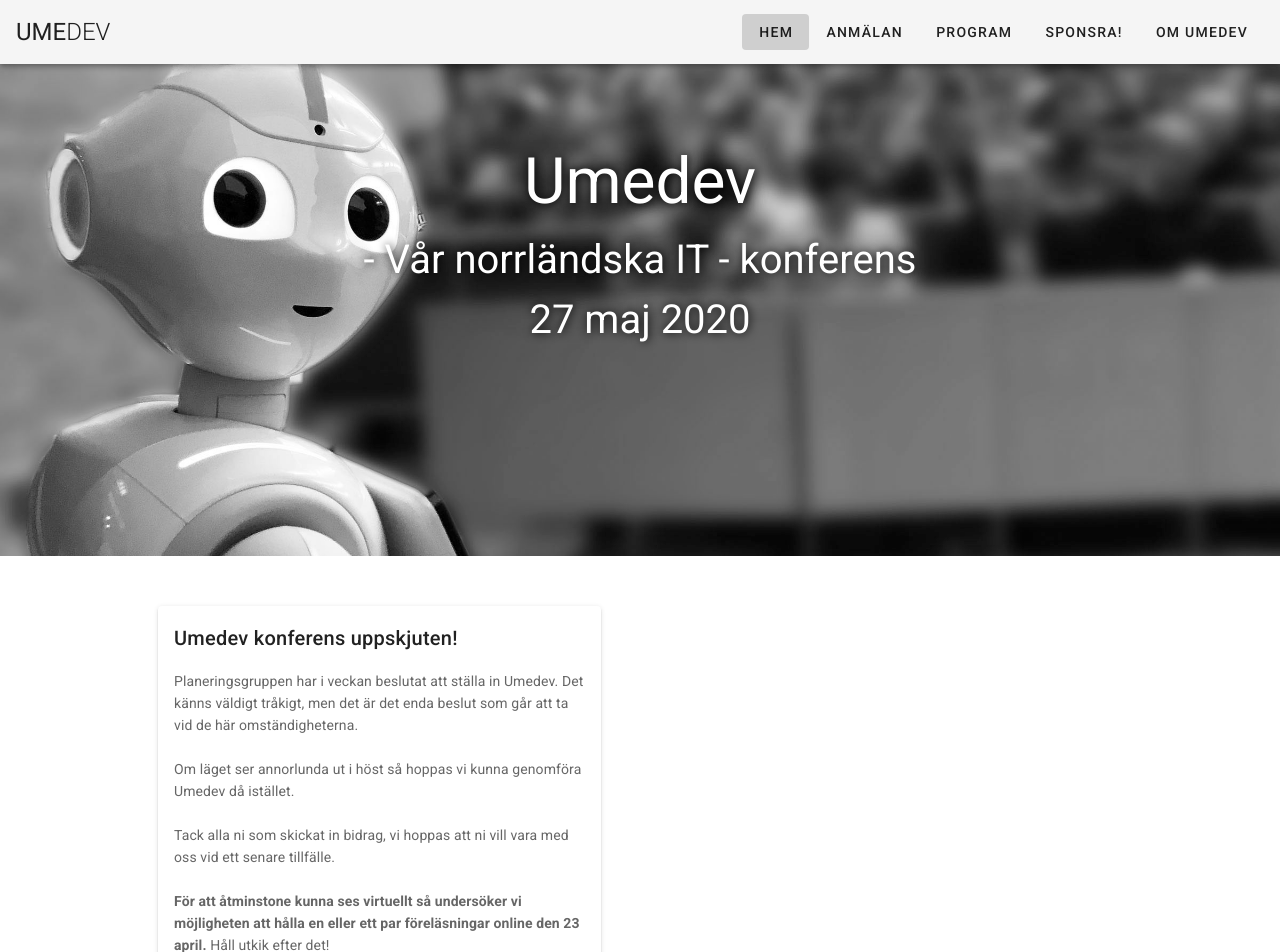
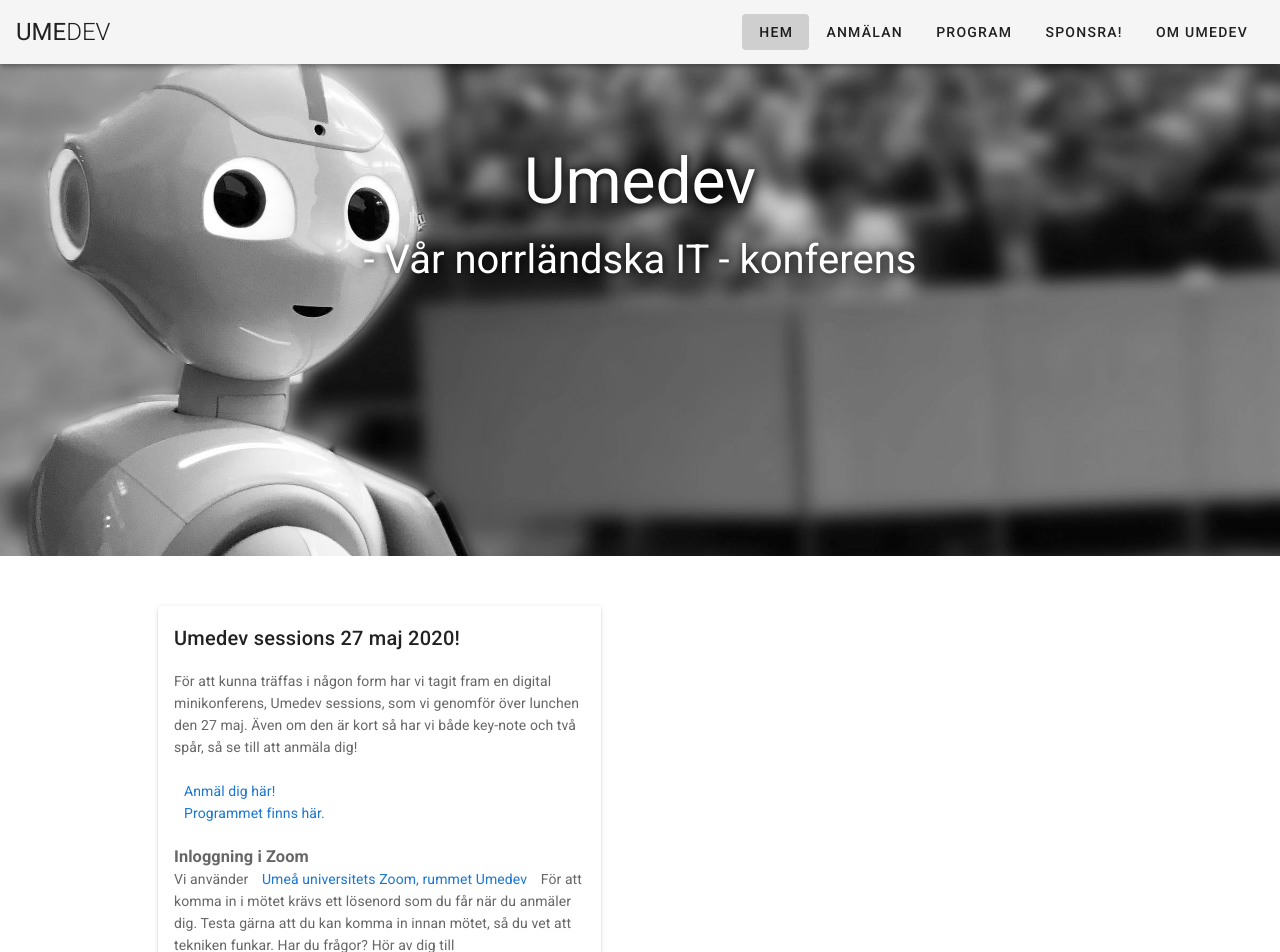
Before and after one commit to umedevkonferens/umedev, a Vue app: page / in a window 1280 px wide. Shown: the top 952 px of the page. Built offline with nearby package versions, Linux system fonts and the light colour scheme; what vuefire would draw is missing.

Commit message:
Updaterade hemsidan med info om sessions

```diff
--- a/src/components/RegisterForm.vue
+++ b/src/components/RegisterForm.vue
@@ -7,7 +7,9 @@
             <v-form ref="registerForm" v-model="valid" lazy-validation>
               <fieldset>
                 <legend class="bold">
-                  Anmälan till digitala Umedev 27 maj 2020
+                  Anmälan till Umedev sessions 27 maj 2020
+                  <br />
+                  Tid: kl 12.00 - 13.30
                 </legend>
 
                 <v-text-field
--- a/src/views/Home.vue
+++ b/src/views/Home.vue
@@ -3,32 +3,43 @@
     <HeaderWithPepper
       header="Umedev"
       sub-header1="- Vår norrländska IT - konferens"
-      sub-header2="27 maj 2020"
+      sub-header2=""
     />
     <div class="home-content-container content">
       <div class="a">
         <v-card min-height="167">
-          <v-card-title>Umedev konferens uppskjuten!</v-card-title>
+          <v-card-title>Umedev sessions 27 maj 2020!</v-card-title>
           <!-- <div class="image-container">
             <img src="../assets/postponed.png" alt="Bild av texten postponed" />
           </div> -->
           <v-card-text>
-            Planeringsgruppen har i veckan beslutat att ställa in Umedev. Det
-            känns väldigt tråkigt, men det är det enda beslut som går att ta vid
-            de här omständigheterna.
+            För att kunna träffas i någon form har vi tagit fram en digital
+            minikonferens, Umedev sessions, som vi genomför över lunchen den 27
+            maj. Även om den är kort så har vi både key-note och två spår, så se
+            till att anmäla dig!
+            <br />
+            <br />
+            <a href="/anmalan">Anmäl dig här!</a>
+            <br />
+            <a href="/program">Programmet finns här.</a>
             <br /><br />
-            Om läget ser annorlunda ut i höst så hoppas vi kunna genomföra
-            Umedev då istället.
-            <br /><br />
-            Tack alla ni som skickat in bidrag, vi hoppas att ni vill vara med
-            oss vid ett senare tillfälle. <br /><br /><span class="bold"
-              >För att åtminstone kunna ses virtuellt så undersöker vi
-              möjligheten att hålla en eller ett par föreläsningar online den 23
-              april.</span
-            >
-            Håll utkik efter det! <br /><br />
-            <br />Vi ses online!
-            <br />
+            <h3>Inloggning i Zoom</h3>
+            <p>
+              Vi använder
+              <a
+                href="https://umu.zoom.us/j/63278091017?pwd=di9sc1djb2VtLzJWZWgwRzVFN0kxQT09"
+                target="_blank"
+                noopener
+                noreferal
+                >Umeå universitets Zoom, rummet Umedev</a
+              >
+
+              För att komma in i mötet krävs ett lösenord som du får när du
+              anmäler dig. Testa gärna att du kan komma in innan mötet, så du
+              vet att tekniken funkar. Har du frågor? Hör av dig till
+              <a href="mailto:info@umedev.se"></a>
+            </p>
+            Välkommen!
             <br />
           </v-card-text>
         </v-card>
```
